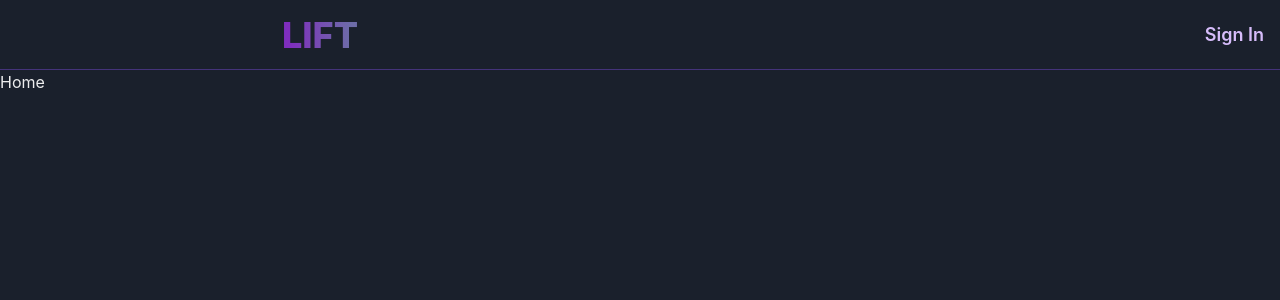
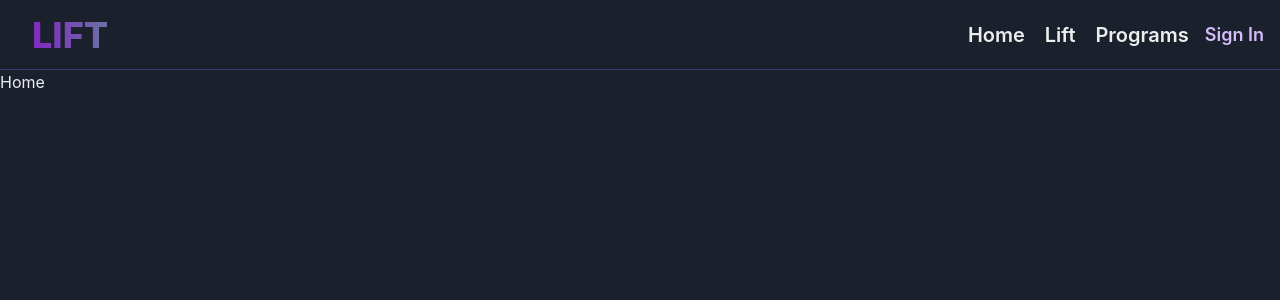
Before and after one commit to jtubbenhauer/lift-app, a Next.js app: page / in a window 1280 px wide. Shown: the top 300 px of the page. Built offline with nearby package versions, Linux system fonts and the light colour scheme; no server answers.

Commit message:
Added desktop menu

```diff
--- /dev/null
+++ b/components/layout/DesktopMenu.tsx
@@ -0,0 +1,26 @@
+import React from "react";
+import { NavItem } from "./Navbar";
+import { Link as ChakraLink, HStack, Text } from "@chakra-ui/react";
+import Link from "next/link";
+
+interface Props {
+  items: Array<NavItem>;
+}
+
+function DesktopMenu({ items }: Props) {
+  return (
+    <HStack spacing={5}>
+      {items.map((i) => (
+        <Link key={i.label} href={i.href} passHref>
+          <ChakraLink>
+            <Text fontWeight={600} fontSize={"xl"}>
+              {i.label}
+            </Text>
+          </ChakraLink>
+        </Link>
+      ))}
+    </HStack>
+  );
+}
+
+export default DesktopMenu;
--- a/components/layout/MobileNav.tsx
+++ b/components/layout/MobileNav.tsx
@@ -1,4 +1,4 @@
-import { Link as ChakraLink, Stack } from "@chakra-ui/react";
+import { Flex, Link as ChakraLink, Stack, Text } from "@chakra-ui/react";
 import React from "react";
 import { NavItem } from "./Navbar";
 import Link from "next/link";
@@ -10,10 +10,20 @@ interface Props {
 
 const MobileNav = ({ items, onToggle }: Props) => {
   return (
-    <Stack>
+    <Stack borderBottom={1} borderStyle={"solid"} borderColor="purple.800">
       {items.map((i) => (
         <Link key={i.label} href={i.href} passHref>
-          <ChakraLink onClick={onToggle}>{i.label}</ChakraLink>
+          <ChakraLink onClick={onToggle}>
+            <Text
+              fontWeight={600}
+              fontSize={"lg"}
+              p={4}
+              align={"center"}
+              casing={"uppercase"}
+            >
+              {i.label}
+            </Text>
+          </ChakraLink>
         </Link>
       ))}
     </Stack>
--- a/components/layout/Navbar.tsx
+++ b/components/layout/Navbar.tsx
@@ -11,6 +11,7 @@ import { CloseIcon, HamburgerIcon } from "@chakra-ui/icons";
 import Logo from "./Logo";
 import { signIn, signOut, useSession } from "next-auth/react";
 import MobileNav from "./MobileNav";
+import DesktopMenu from "./DesktopMenu";
 
 export interface NavItem {
   label: string;
@@ -56,10 +57,14 @@ function Navbar() {
             variant={"ghost"}
           />
         </Box>
-        <Flex flex={1} justify={"center"}>
+        <Flex flex={[1, 1, 0]} pl={{ md: "2rem" }} justify={"center"}>
           <Logo fontSize={36} />
         </Flex>
+
         <Flex flex={1} justify={"end"}>
+          <Flex display={{ base: "none", md: "flex" }} align={"center"}>
+            <DesktopMenu items={NAV_ITEMS} />
+          </Flex>
           {session ? (
             <Button
               colorScheme={"purple"}
```
